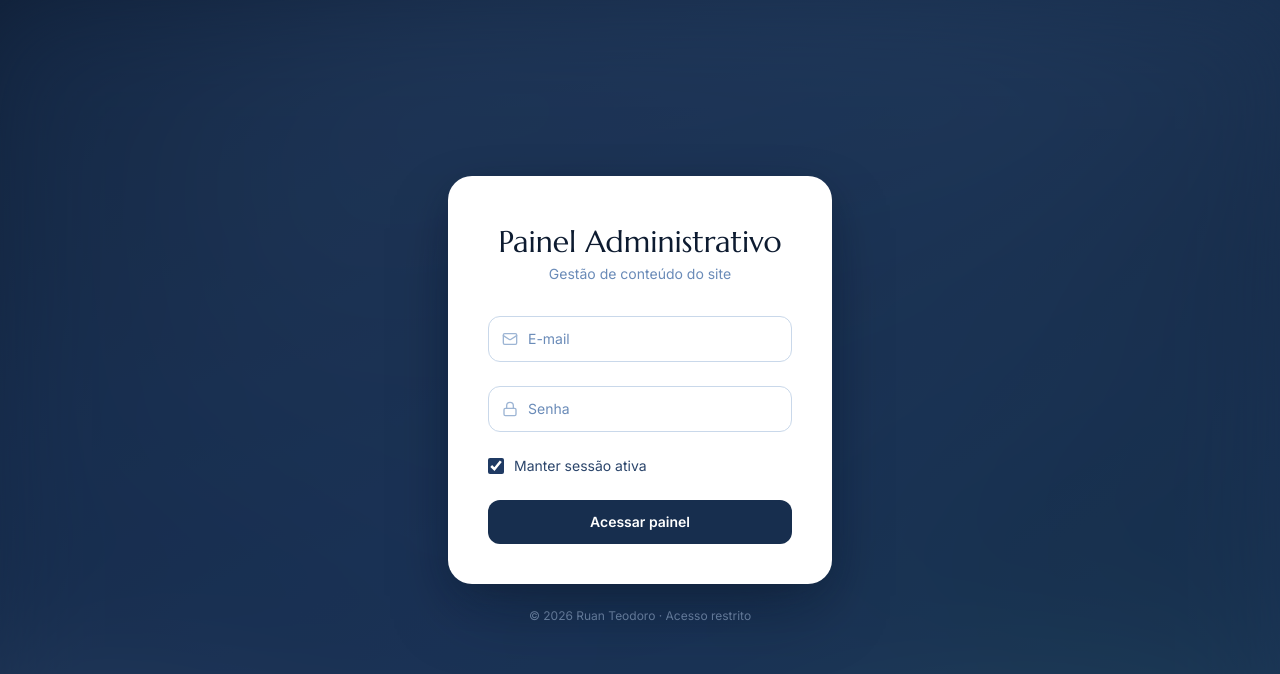
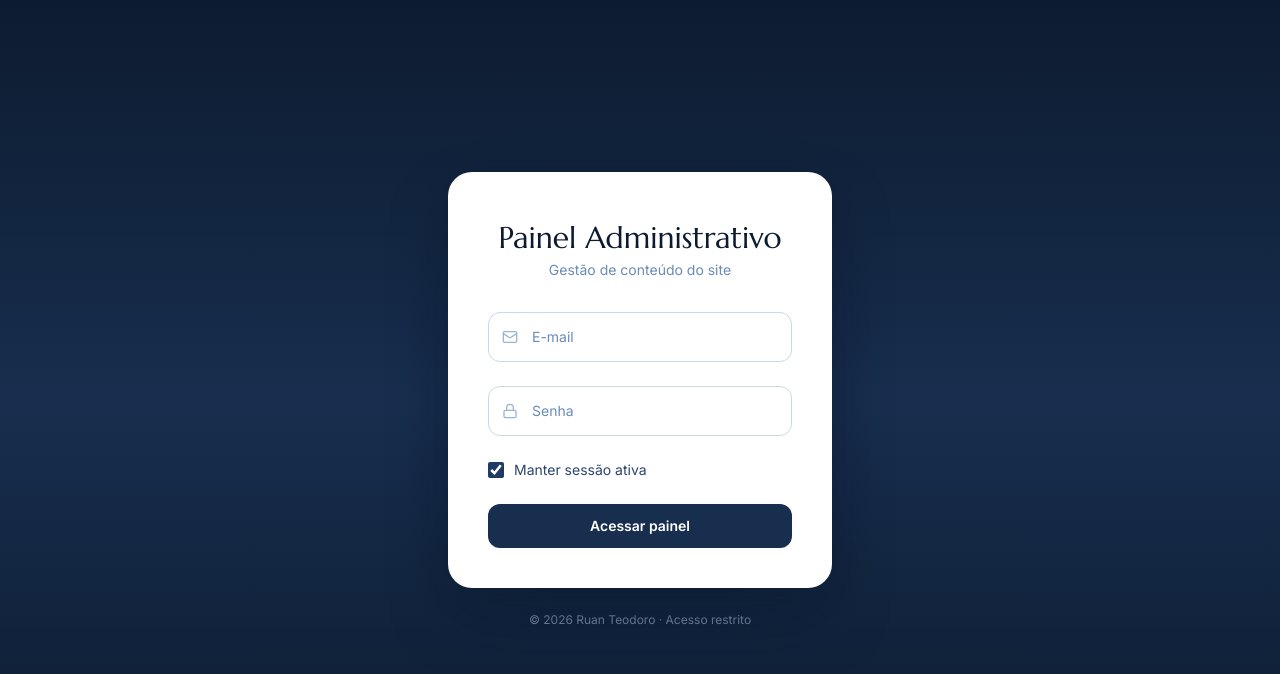
Before and after one commit to azuletto/ruanteodoro, a Next.js app: page /adm in a window 1280 px wide. Shown: the top 674 px of the page. Built offline with nearby package versions, Linux system fonts and the light colour scheme; no server answers.

Commit message:
fix: floating label suave com recorte na borda, remove fundo SVG decorativo

```diff
--- a/src/app/adm/page.tsx
+++ b/src/app/adm/page.tsx
@@ -22,18 +22,10 @@ export default async function AdminPage({
 
   return (
     <div className="scroll-dark relative flex min-h-screen items-center justify-center overflow-hidden bg-navy-950 px-4 py-16">
-      {/* Fundo: gradiente base */}
+      {/* Fundo limpo com leve profundidade, sem elementos decorativos */}
       <div
         aria-hidden
-        className="pointer-events-none absolute inset-0 bg-gradient-to-br from-navy-950 via-navy-900 to-navy-800"
-      />
-
-      {/* Fundo: imagem gerada (SVG), bem desfocada */}
-      <img
-        src="/login-bg.svg"
-        alt=""
-        aria-hidden
-        className="pointer-events-none absolute inset-0 h-full w-full scale-110 object-cover opacity-70 blur-3xl"
+        className="pointer-events-none absolute inset-0 bg-gradient-to-b from-navy-950 via-navy-900 to-navy-950"
       />
 
       {/* Card branco */}
--- a/src/components/admin/LoginForm.tsx
+++ b/src/components/admin/LoginForm.tsx
@@ -19,11 +19,10 @@ function SubmitButton() {
   )
 }
 
-const floatingLabelCls =
-  "pointer-events-none absolute left-10 top-1/2 -translate-y-1/2 text-sm text-navy-400 transition-all duration-200 " +
-  "peer-focus:left-0 peer-focus:-top-3 peer-focus:translate-y-0 peer-focus:text-xs peer-focus:font-medium peer-focus:text-navy-700 " +
-  "peer-[:not(:placeholder-shown)]:left-0 peer-[:not(:placeholder-shown)]:-top-3 peer-[:not(:placeholder-shown)]:translate-y-0 peer-[:not(:placeholder-shown)]:text-xs peer-[:not(:placeholder-shown)]:font-medium peer-[:not(:placeholder-shown)]:text-navy-700"
-
+// Rótulo flutuante no estilo "outlined": começa dentro do campo (como
+// placeholder) e, ao focar/digitar, sobe suavemente até a borda, criando um
+// recorte nela (o fundo branco do rótulo abre a linha). Ele se move apenas
+// alguns pixels na horizontal — nada de sair voando pra fora.
 function FloatingField({
   id,
   name,
@@ -48,13 +47,18 @@ function FloatingField({
         required
         autoComplete={autoComplete}
         placeholder=" "
-        className="peer w-full rounded-xl border border-navy-200 bg-white py-3 pl-10 pr-3.5 text-sm text-navy-950 outline-none transition-all focus:border-navy-500 focus:ring-4 focus:ring-navy-500/10"
+        className="peer w-full rounded-xl border border-navy-200 bg-white py-3.5 pl-10 pr-4 text-sm text-navy-950 outline-none transition-all duration-200 focus:border-navy-500 focus:ring-4 focus:ring-navy-500/10"
       />
       <Icon
         className="pointer-events-none absolute left-3.5 top-1/2 h-4 w-4 -translate-y-1/2 text-navy-300 transition-colors peer-focus:text-navy-600"
         aria-hidden
       />
-      <label htmlFor={id} className={floatingLabelCls}>
+      <label
+        htmlFor={id}
+        className="pointer-events-none absolute left-10 top-1/2 -translate-y-1/2 bg-transparent px-1 text-sm text-navy-400 transition-all duration-200
+          peer-focus:left-3.5 peer-focus:top-0 peer-focus:bg-white peer-focus:text-xs peer-focus:font-medium peer-focus:text-navy-600
+          peer-[:not(:placeholder-shown)]:left-3.5 peer-[:not(:placeholder-shown)]:top-0 peer-[:not(:placeholder-shown)]:bg-white peer-[:not(:placeholder-shown)]:text-xs peer-[:not(:placeholder-shown)]:font-medium peer-[:not(:placeholder-shown)]:text-navy-600"
+      >
         {label}
       </label>
     </div>
```
Also changed, not shown: public/login-bg.svg (deleted).
